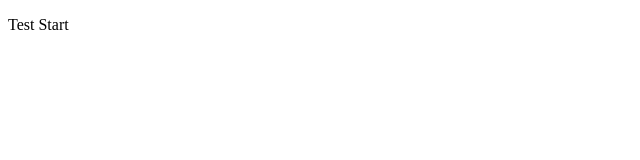
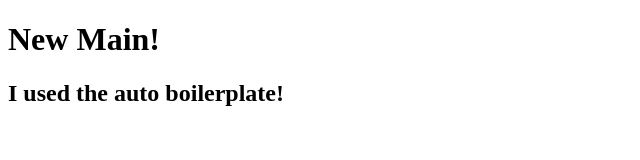
Before and after one commit to bpd2119/bpd-dmz-test, a plain HTML site: page index.html in a window 1280 px wide. Shown: the whole page, without its empty margins (0-640 px from the left). Drawn offline with Linux system fonts and the light colour scheme.

Commit message:
Update index.html
Updated index with new boilerplate.

```diff
--- a/index.html
+++ b/index.html
@@ -1,6 +1,11 @@
 <!DOCTYPE html>
-<html>
+<html lang="en" dir="ltr">
+  <head>
+    <meta charset="utf-8">
+    <title></title>
+  </head>
   <body>
-    <p>Test Start</p>
+    <h1>New Main!</h1>
+    <h2>I used the auto boilerplate!</h2>
   </body>
 </html>
```
